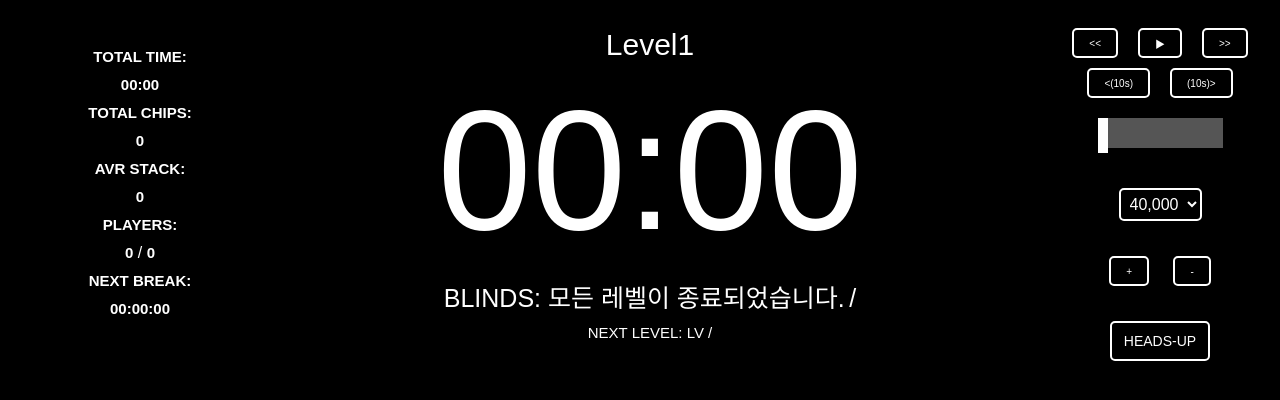
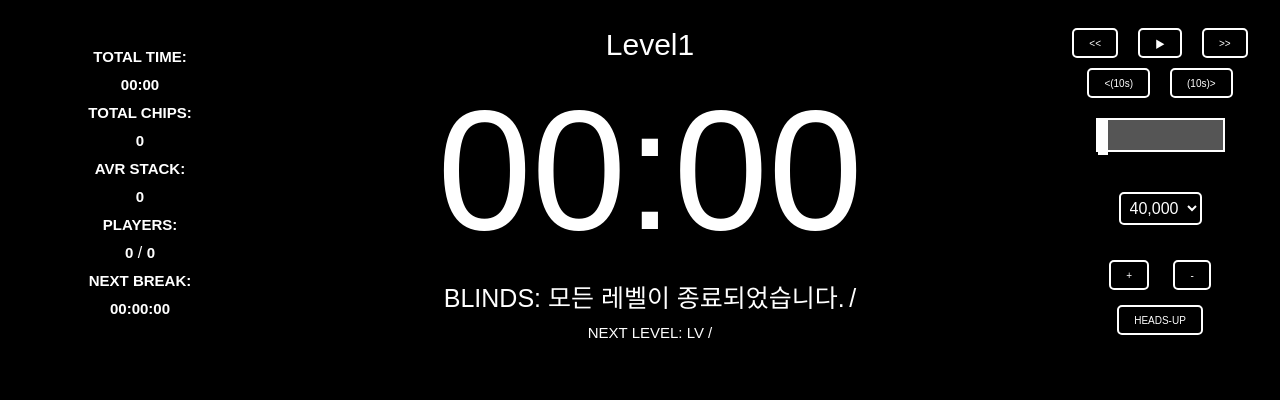
Before and after one commit to handream7/holdem-timer, a plain HTML site: page timer.html in a window 1280 px wide. Drawn offline with Linux system fonts and the light colour scheme.

Commit message:
Add files via upload

```diff
--- a/timer.html
+++ b/timer.html
@@ -65,6 +65,7 @@
     width: 50%;
     height: 30px;
     background-color: #555;
+    border: 2px solid white; /* 흰색 실선 테두리 */
     cursor: pointer;
     position: relative;
     margin: 20px 0; /* 재생바와 버튼 간의 간격 */
@@ -162,16 +163,17 @@
             margin-top: 20px;
         }
         #headsUpButton {
-            width: 100px;
-            height: 40px;
-            background-color: black;
-            border: 2px solid white;
-            color: white;
-            font-size: 14px;
-            cursor: pointer;
-            margin: 20px 0; /* 위아래 간격 */
-            border-radius: 5px;
-        }
+    padding: 5px 15px; /* 위아래 5px, 좌우 15px의 패딩 설정 */
+    height: 30px; /* 높이는 고정 */
+    background-color: black; /* 배경색 검정 */
+    border: 2px solid white; /* 흰색 선 */
+    color: white;
+    font-size: 10px; /* 글자 크기 */
+    cursor: pointer;
+    margin: 0 10px; /* 버튼 간격 */
+    border-radius: 5px; /* 모서리 둥글게 */
+    white-space: nowrap; /* 텍스트가 래핑되지 않도록 설정 */
+}
 #pausedIndicator {
     font-size: 120px; /* 글씨 크기 증가 */
     color: red; /* 글씨 색상 */
```
